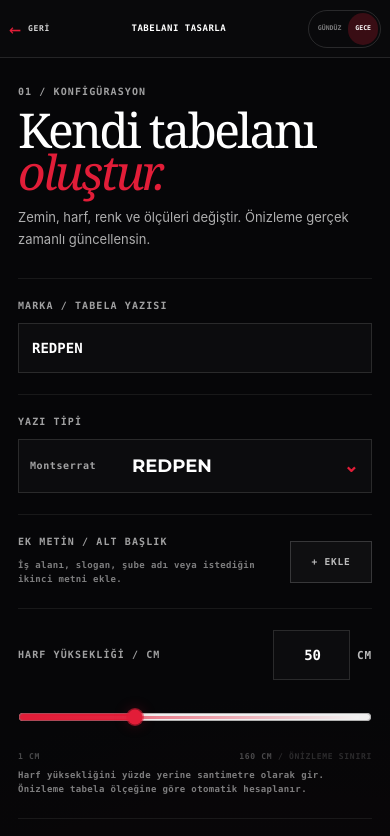
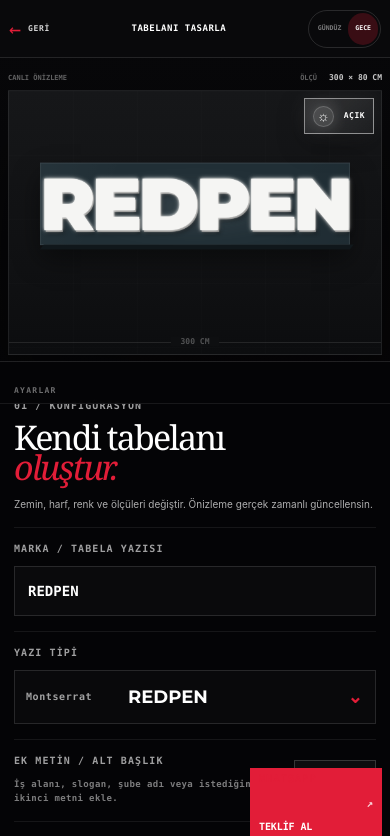
Before and after one commit to redpenreklam-tabela/redpen-showroom, a Next.js app: page /tasarla in a window 390 px wide. Shown: the top 836 px of the page. Built offline with nearby package versions, Linux system fonts and the light colour scheme.

Commit message:
Optimize mobile designer with persistent live preview

```diff
--- a/app/tasarla/designer-usability.css
+++ b/app/tasarla/designer-usability.css
@@ -1839,3 +1839,263 @@ body.designer-is-dragging .designer-extra-text-preview{cursor:grabbing;}
     padding-right: 5px !important;
   }
 }
+
+
+/* REDPEN MOBILE CONFIGURATOR UX V56
+   Mobilde sahne hep görünür, ayarlar alttaki bağımsız panelde kayar. */
+@media (max-width: 980px) {
+  html:has(.designer-screen),
+  body:has(.designer-screen) {
+    height: 100%;
+    overflow: hidden !important;
+  }
+
+  .designer-screen {
+    height: 100svh !important;
+    min-height: 0 !important;
+    overflow: hidden !important;
+    display: grid !important;
+    grid-template-rows: auto minmax(0, 1fr) !important;
+  }
+
+  .designer-layout {
+    min-height: 0 !important;
+    height: 100% !important;
+    display: grid !important;
+    grid-template-columns: 1fr !important;
+    grid-template-rows: minmax(270px, 42svh) minmax(0, 1fr) !important;
+    overflow: hidden !important;
+  }
+
+  /* Önizleme artık her zaman üstte ve sabit kalan çalışma alanı. */
+  .designer-preview {
+    order: 1 !important;
+    min-height: 0 !important;
+    height: 100% !important;
+    padding: 10px 10px 8px !important;
+    overflow: hidden !important;
+    border-bottom: 1px solid rgba(255,255,255,.10);
+    background:
+      linear-gradient(180deg, rgba(8,8,10,.98), rgba(5,5,7,.96));
+  }
+
+  /* Ayarlar yalnız kendi alanında scroll olur. */
+  .designer-panel {
+    order: 2 !important;
+    min-height: 0 !important;
+    height: 100% !important;
+    overflow-y: auto !important;
+    overflow-x: hidden !important;
+    overscroll-behavior: contain;
+    -webkit-overflow-scrolling: touch;
+    padding: 20px 16px 110px !important;
+    border-right: 0 !important;
+    background: rgba(5,5,7,.98) !important;
+  }
+
+  .designer-panel::before {
+    content: "AYARLAR";
+    position: sticky;
+    top: 0;
+    z-index: 30;
+    display: block;
+    margin: -20px -16px 14px;
+    padding: 10px 16px 9px;
+    border-bottom: 1px solid rgba(255,255,255,.08);
+    background: rgba(5,5,7,.96);
+    color: rgba(255,255,255,.42);
+    backdrop-filter: blur(14px);
+    -webkit-backdrop-filter: blur(14px);
+    font: 800 8px/1 var(--font-geist-mono), monospace;
+    letter-spacing: .16em;
+  }
+
+  /* Mobilde üst önizlemenin boş teknik alanlarını küçült. */
+  .designer-preview-top {
+    min-height: 24px !important;
+    align-items: center !important;
+  }
+
+  .designer-preview-top span {
+    font-size: 7px !important;
+  }
+
+  .designer-preview-top b {
+    font-size: 8px !important;
+  }
+
+  .designer-facade {
+    align-self: center !important;
+    width: 100% !important;
+    height: 100% !important;
+    min-height: 0 !important;
+    max-height: none !important;
+  }
+
+  .designer-preview-caption,
+  .designer-floor-line,
+  .designer-scale-readout,
+  .designer-human-scale {
+    display: none !important;
+  }
+
+  .designer-dimension-width {
+    top: auto !important;
+    bottom: 8px !important;
+  }
+
+  .designer-dimension-height {
+    top: 50% !important;
+  }
+
+  /* Işık kontrolleri daha kompakt; sahnenin üstünü yemesin. */
+  .designer-preview-light-controls {
+    top: 7px !important;
+    right: 7px !important;
+    left: auto !important;
+    display: flex !important;
+    flex-wrap: wrap;
+    justify-content: flex-end;
+    gap: 4px !important;
+    max-width: 72%;
+  }
+
+  .designer-preview-light-button,
+  .designer-preview-light-fixed {
+    width: auto !important;
+    min-width: 0 !important;
+    min-height: 36px !important;
+    padding: 6px 8px !important;
+  }
+
+  .designer-preview-light-fixed {
+    display: none !important;
+  }
+
+  .designer-light-icon {
+    width: 21px !important;
+    height: 21px !important;
+    font-size: 14px !important;
+  }
+
+  .designer-preview-light-button small {
+    display: none !important;
+  }
+
+  .designer-preview-light-button b {
+    font-size: 8px !important;
+  }
+
+  /* Fiyat gizli olsa da özet/WhatsApp varsa küçük alt bar olarak kalır. */
+  .designer-summary.designer-summary-compact {
+    position: absolute;
+    z-index: 45;
+    left: 10px;
+    right: 10px;
+    bottom: 8px;
+    margin: 0 !important;
+    padding: 0 !important;
+    grid-template-columns: repeat(3, minmax(0, .7fr)) minmax(128px, 1.25fr) !important;
+    gap: 4px !important;
+    pointer-events: auto;
+  }
+
+  .designer-summary-compact > .designer-summary-card {
+    min-height: 42px !important;
+    padding: 6px 7px !important;
+    background: rgba(8,8,10,.88) !important;
+    backdrop-filter: blur(10px);
+  }
+
+  .designer-summary-compact .designer-summary-card > span,
+  .designer-summary-compact .designer-summary-card > p {
+    display: none !important;
+  }
+
+  .designer-summary-compact .designer-summary-card > b {
+    font-size: 7px !important;
+    white-space: nowrap;
+  }
+
+  .designer-quote.designer-quote-compact {
+    min-height: 42px !important;
+    padding: 6px 9px !important;
+  }
+
+  .designer-quote-compact > span {
+    font-size: 6px !important;
+  }
+
+  .designer-quote-compact > strong {
+    font-size: 10px !important;
+  }
+
+  /* Başlangıçtaki büyük tanıtım başlığı mobilde gereksiz yer kaplamasın. */
+  .designer-panel-heading {
+    margin-bottom: 16px !important;
+  }
+
+  .designer-panel-heading h1 {
+    font-size: 34px !important;
+  }
+
+  .designer-panel-heading span {
+    font-size: 10px !important;
+    line-height: 1.45 !important;
+  }
+
+  .designer-field {
+    padding: 15px 0 !important;
+  }
+}
+
+@media (max-width: 620px) {
+  .designer-layout {
+    grid-template-rows: minmax(240px, 39svh) minmax(0, 1fr) !important;
+  }
+
+  .designer-preview {
+    padding: 8px 8px 6px !important;
+  }
+
+  .designer-panel {
+    padding: 16px 14px 100px !important;
+  }
+
+  .designer-panel::before {
+    margin: -16px -14px 12px;
+    padding: 9px 14px 8px;
+  }
+
+  .designer-summary.designer-summary-compact {
+    left: 8px;
+    right: 8px;
+    bottom: 6px;
+    grid-template-columns: repeat(3, minmax(0, .62fr)) minmax(112px, 1.2fr) !important;
+  }
+
+  .designer-summary-compact > .designer-summary-card {
+    min-height: 38px !important;
+  }
+
+  .designer-quote.designer-quote-compact {
+    min-height: 38px !important;
+  }
+}
+
+@media (max-width: 420px) {
+  .designer-layout {
+    grid-template-rows: minmax(220px, 36svh) minmax(0, 1fr) !important;
+  }
+
+  /* Çok dar cihazda bilgi kartlarını at, sadece sahne + teklif kalsın. */
+  .designer-summary-compact > .designer-summary-card {
+    display: none !important;
+  }
+
+  .designer-summary.designer-summary-compact {
+    grid-template-columns: 1fr !important;
+    left: auto;
+    width: 132px;
+  }
+}
```
